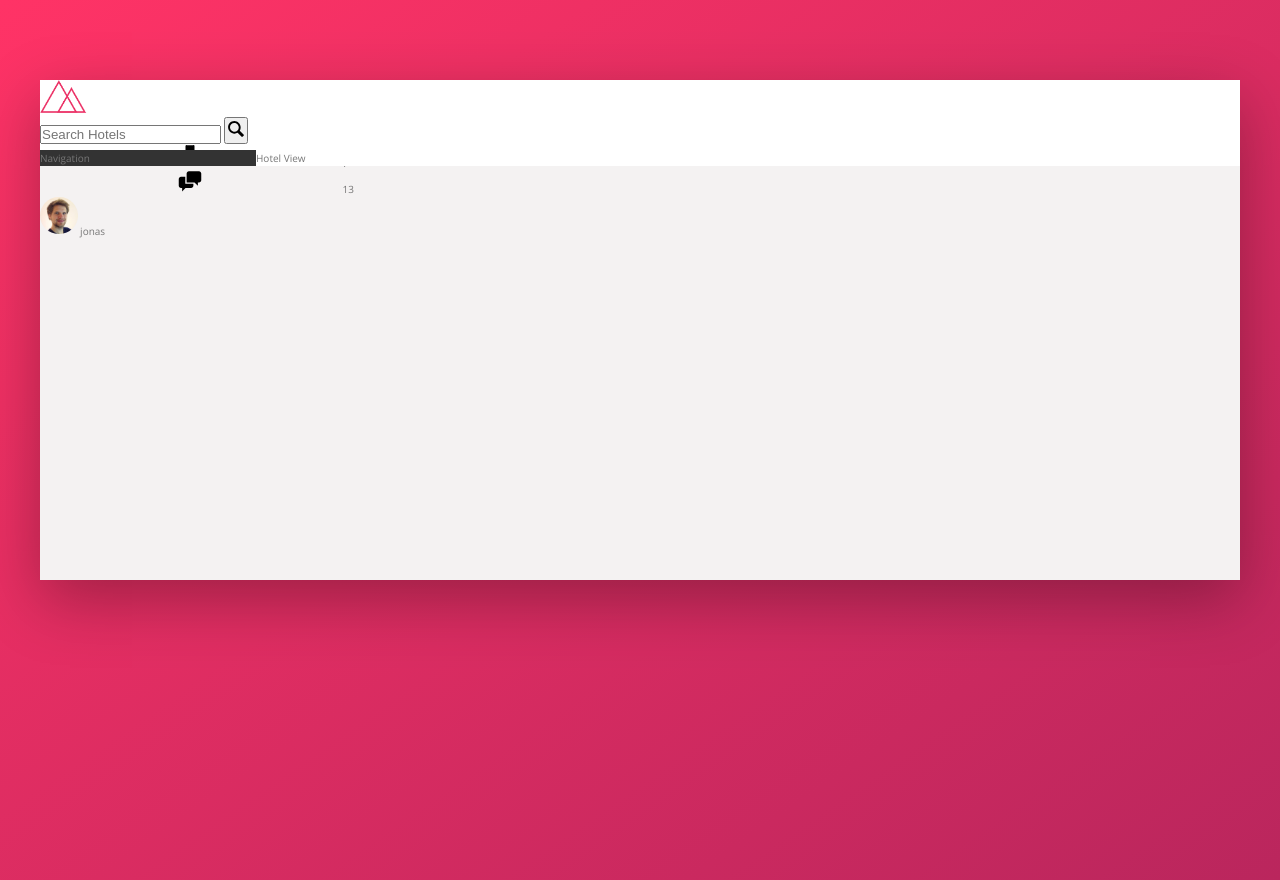
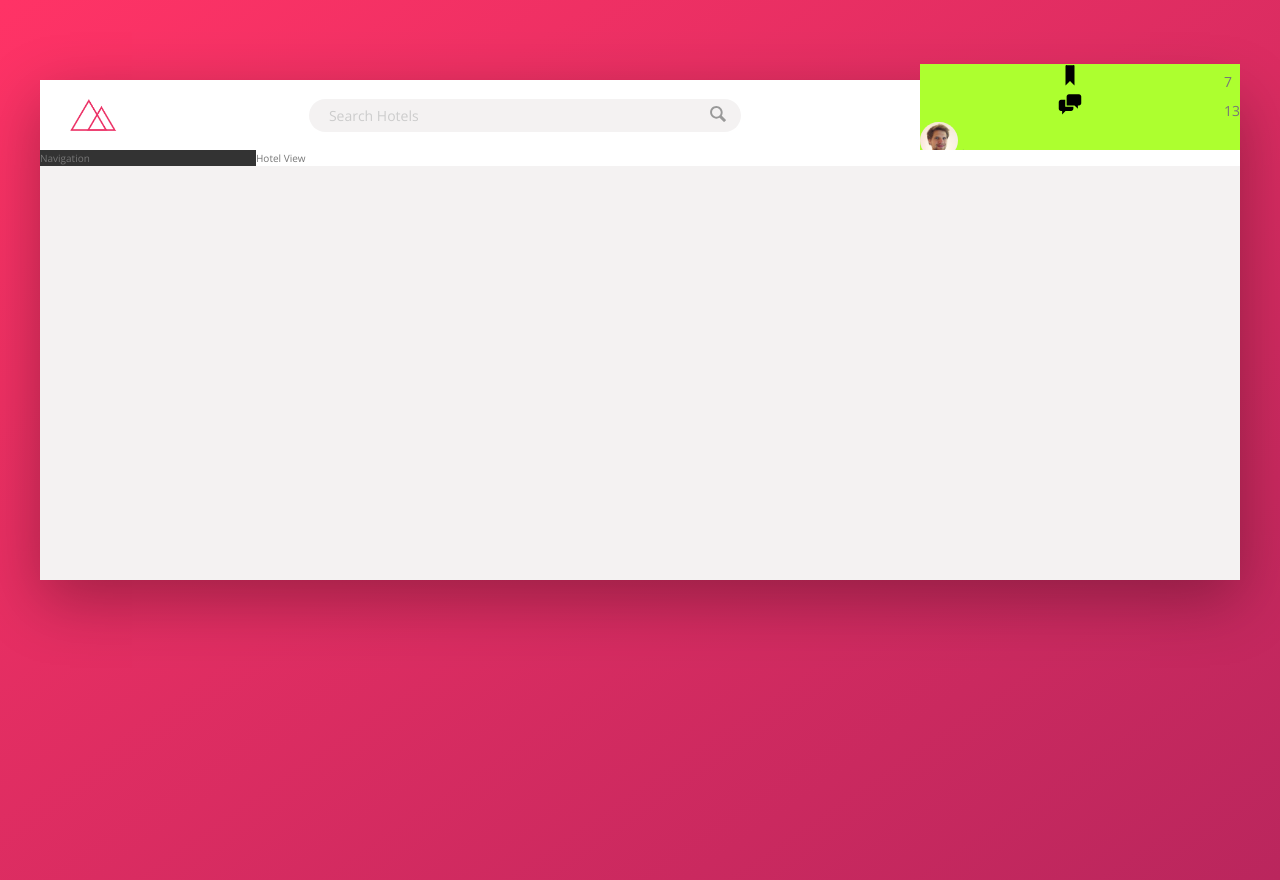
Before and after one commit to diesol49/trillo-training, a website: page index.html in a window 1280 px wide. Drawn offline with nearby package versions, Linux system fonts and the light colour scheme.

Commit message:
stylized the search bar

```diff
--- a/index.html
+++ b/index.html
@@ -17,7 +17,7 @@
         <header class="header">
             <img src="img/logo.png" alt="logo" class="logo">
 
-            <form action="#" class="form">
+            <form action="#" class="search">
                 <input type="text" class="search__input" placeholder="Search Hotels">
                 <button class="search__button">
                     <svg class="search__icon">
--- a/sass/_components.scss
+++ b/sass/_components.scss
@@ -3,22 +3,63 @@
 
 .logo {
     height: 3.25rem;
+    margin-left: 3rem;
 }
 
 /////////////////////////
 // Search
 .search {
+    flex: 0 0 40%;
+
+    display: flex;
+    align-items: center;
+    justify-content: center;
+
     &__input {
+        font-family: inherit;
+        font-size: inherit;
+        color: inherit;
+        background-color: var(--color-grey-light-2);
+        border: none;
+        padding: .7rem 2rem;
+        border-radius: 100px;
+        width: 90%;
+        transition: all .2s;
+        margin-right: -3.25rem;
 
+        &:focus {
+            outline: none;
+            width: 100%;
+            background-color: var(--color-grey-light-3);
+        }
+
+        &::placeholder {
+            font-weight: 100;
+            color: var(--color-grey-light-4);
+        }
+    }
+
+    &__input:focus + &__button {
+        background-color: var(--color-grey-light-3);
     }
 
     &__button {
+        border: none;
+        background-color: var(--color-grey-light-2);
 
+        &:focus {
+            outline: none;
+        }
+
+        &:active {
+            transform: translateY(2px);
+        }
     }
 
     &__icon {
         height: 2rem;
         width: 2rem;
+        fill: var(--color-grey-dark-3);
     }
 }
 
@@ -26,6 +67,7 @@
 // User Navigation
 
 .user-nav {
+    background-color: greenyellow;
     &__icon-box {
 
     }
--- a/sass/_layout.scss
+++ b/sass/_layout.scss
@@ -7,9 +7,14 @@
 }
 
 .header {
+    font-size: 1.4rem;
     height: 7rem;
     background-color: #fff;
     border-bottom: var(--color-grey-light-2);
+
+    display: flex;
+    justify-content: space-between;
+    align-items: center;
 }
 
 .content {
```
Also changed, not shown: css/style.css.
